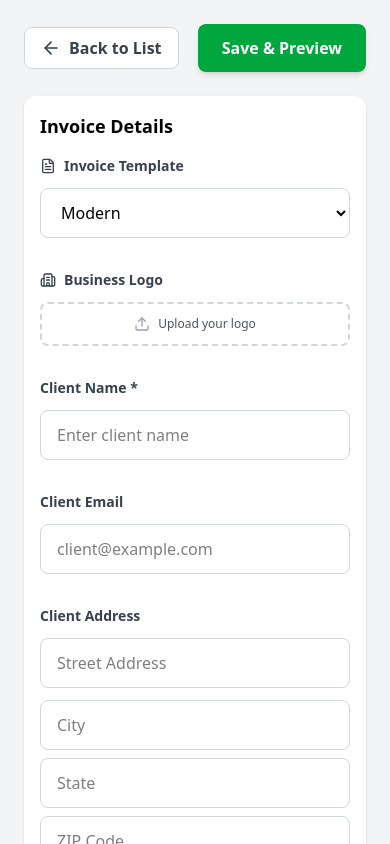
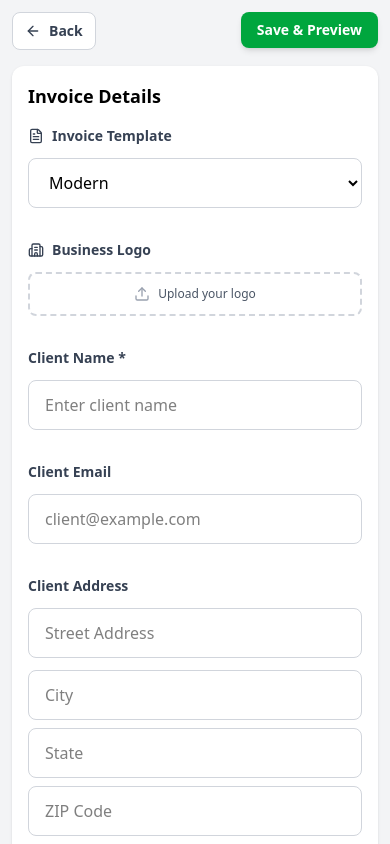
Before and after one commit to Jhay4Julian/invoice-generator, a React (Vite) app: page / in a window 390 px wide. Both pictures are taken after a click on the button "Create Invoice". Shown: the top 844 px of the page. Built offline with nearby package versions, Linux system fonts and the light colour scheme.

Commit message:
Enhance UI layout and styling for better responsiveness and user experience

```diff
--- a/src/App.tsx
+++ b/src/App.tsx
@@ -187,12 +187,12 @@ function App() {
   return (
     <>
       {error && (
-        <div className="fixed top-0 left-0 right-0 bg-red-100 text-red-800 p-4 z-50 border-b border-red-300">
-          <div className="max-w-6xl mx-auto flex justify-between items-center">
-            <span>{error}</span>
+        <div className="fixed top-0 left-0 right-0 bg-red-100 text-red-800 p-3 sm:p-4 z-50 border-b border-red-300">
+          <div className="max-w-6xl mx-auto flex justify-between items-center gap-4">
+            <span className="text-sm sm:text-base flex-1">{error}</span>
             <button
               onClick={() => setError("")}
-              className="text-red-600 hover:text-red-800 font-semibold cursor-pointer"
+              className="text-red-600 hover:text-red-800 font-semibold cursor-pointer shrink-0"
             >
               ✕
             </button>
@@ -210,47 +210,49 @@ function App() {
           onSettings={() => setShowSettings(true)}
         />
       ) : viewMode === 'edit' ? (
-        <div className="min-h-screen bg-gray-100 p-6">
+        <div className="min-h-screen bg-gray-100 p-3 sm:p-6">
           <div className="max-w-6xl mx-auto">
-            <div className="mb-6 flex justify-between items-center">
+            <div className="mb-4 sm:mb-6 flex flex-row gap-3 justify-between items-start sm:items-center">
               <button
                 onClick={handleBackToList}
-                className="flex items-center gap-2 px-4 py-2 text-gray-700 bg-white rounded-lg hover:bg-gray-50 transition-colors font-semibold border border-gray-300 cursor-pointer"
+                className="flex items-center gap-2 px-3 sm:px-4 py-2 text-gray-700 bg-white rounded-lg hover:bg-gray-50 transition-colors font-semibold border border-gray-300 cursor-pointer text-sm sm:text-base"
               >
-                <ArrowLeft className="w-5 h-5" />
-                Back to List
+                <ArrowLeft className="w-4 h-4 sm:w-5 sm:h-5" />
+                <span className="hidden sm:inline">Back to List</span>
+                <span className="sm:hidden">Back</span>
               </button>
               <button
                 onClick={handleSaveInvoice}
-                className="px-6 py-3 bg-green-600 text-white rounded-lg hover:bg-green-700 transition-colors font-semibold shadow-md hover:shadow-lg cursor-pointer"
+                className="w-auto px-4 sm:px-6 py-2 sm:py-3 bg-green-600 text-white rounded-lg hover:bg-green-700 transition-colors font-semibold shadow-md hover:shadow-lg cursor-pointer text-sm sm:text-base"
               >
                 Save & Preview
               </button>
             </div>
 
-            <div className="grid md:grid-cols-2 gap-6">
+            <div className="grid grid-cols-1 lg:grid-cols-2 gap-4 sm:gap-6">
               <InvoiceForm invoice={currentInvoice} setInvoice={setCurrentInvoice} />
               <InvoicePreview invoice={currentInvoice} printRef={printRef} />
             </div>
           </div>
         </div>
       ) : (
-        <div className="min-h-screen bg-gray-100 p-6">
+        <div className="min-h-screen bg-gray-100 p-3 sm:p-6">
           <div className="max-w-6xl mx-auto">
-            <div className="mb-6">
+            <div className="mb-4 sm:mb-6">
               <button
                 onClick={handleBackToList}
-                className="flex items-center gap-2 px-4 py-2 text-gray-700 bg-white rounded-lg hover:bg-gray-50 transition-colors font-semibold border border-gray-300 cursor-pointer"
+                className="flex items-center gap-2 px-3 sm:px-4 py-2 text-gray-700 bg-white rounded-lg hover:bg-gray-50 transition-colors font-semibold border border-gray-300 cursor-pointer text-sm sm:text-base"
               >
-                <ArrowLeft className="w-5 h-5" />
-                Back to List
+                <ArrowLeft className="w-4 h-4 sm:w-5 sm:h-5" />
+                <span className="hidden sm:inline">Back to List</span>
+                <span className="sm:hidden">Back</span>
               </button>
             </div>
 
             <InvoicePreview invoice={currentInvoice} printRef={printRef} />
             <button
               onClick={handlePrint}
-              className="mt-4 w-full px-6 py-3 bg-blue-600 text-white rounded-lg hover:bg-blue-700 transition-colors font-semibold shadow-md hover:shadow-lg print:hidden cursor-pointer"
+              className="mt-4 w-full px-4 sm:px-6 py-2 sm:py-3 bg-blue-600 text-white rounded-lg hover:bg-blue-700 transition-colors font-semibold shadow-md hover:shadow-lg print:hidden cursor-pointer text-sm sm:text-base"
             >
               Download PDF
             </button>
```
